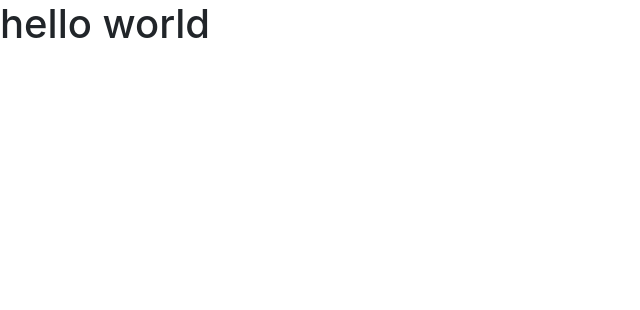
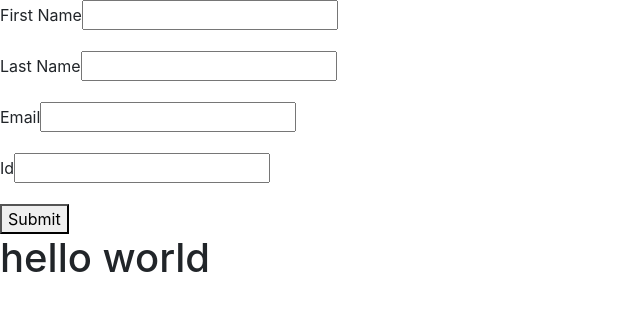
Before and after one commit to alanhlee/reactEmployeeDirect, a React (Create React App) app: page / in a window 1280 px wide. Shown: the top 310 px of the page, without its empty margins (0-640 px from the left). Built offline with nearby package versions, Linux system fonts and the light colour scheme.

Commit message:
added form

```diff
--- a/src/App.js
+++ b/src/App.js
@@ -1,11 +1,45 @@
-import React from 'react';
+import React, { Component } from "react";
+import Form from './components/Form'
 
-function App() {
-  return (
-    <>
-    <h1>hello world</h1>
-    </>
-  );
+class App extends Component {
+  state = {
+    firstName: "",
+    lastName: "",
+    email: "",
+    id: 0,
+    employees: [],
+  };
+  handleInputChange = (event) => {
+    this.setState({ [event.target.name]: event.target.value });
+  };
+  handleSubmit = (event) => {
+    event.preventDefault();
+
+    let employees = JSON.parse(JSON.stringify(this.state.employees));
+
+    employees.push({
+      firstName: this.state.name,
+      lastName: this.state.movie,
+      email: this.state.song,
+      id: this.state.food,
+    });
+
+    this.setState({
+      employees,
+      firstName: "",
+      lastName: "",
+      email: "",
+      id: ""
+    })
+  };
+  render() {
+    return (
+      <>
+      <Form />
+        <h1>hello world</h1>
+      </>
+    );
+  }
 }
 
 export default App;
--- /dev/null
+++ b/src/Employee/index.js
@@ -0,0 +1 @@
+export { default } from './Employee.js'
--- /dev/null
+++ b/src/components/Form/Form.js
@@ -0,0 +1,51 @@
+import React from "react";
+
+const Form = (props) => {
+  return (
+    <form>
+      <p>
+        <label htmlFor="firstName">First Name</label>
+        <input
+          type="text"
+          name="firstName"
+          id="firstName"
+          onChange={props.handleInputChange}
+          value={props.firstName}
+        />
+      </p>
+      <p>
+        <label htmlFor="lastName">Last Name</label>
+        <input
+          type="text"
+          name="lastName"
+          id="lastName"
+          onChange={props.handleInputChange}
+          value={props.lastName}
+        />
+      </p>
+      <p>
+        <label htmlFor="email">Email</label>
+        <input
+          type="text"
+          name="email"
+          id="email"
+          onChange={props.handleInputChange}
+          value={props.email}
+        />
+      </p>
+      <p>
+        <label htmlFor="id">Id</label>
+        <input
+          type="text"
+          name="id"
+          id="id"
+          onChange={props.handleInputChange}
+          value={props.id}
+        />
+      </p>
+      <button onClick={props.handleSubmit}>Submit</button>
+    </form>
+  );
+};
+
+export default Form;
--- /dev/null
+++ b/src/components/Form/index.js
@@ -0,0 +1 @@
+export { default } from './Form.js'
```
Also changed, not shown: src/Employee/Employee.js (added, +21 -0 lines).
